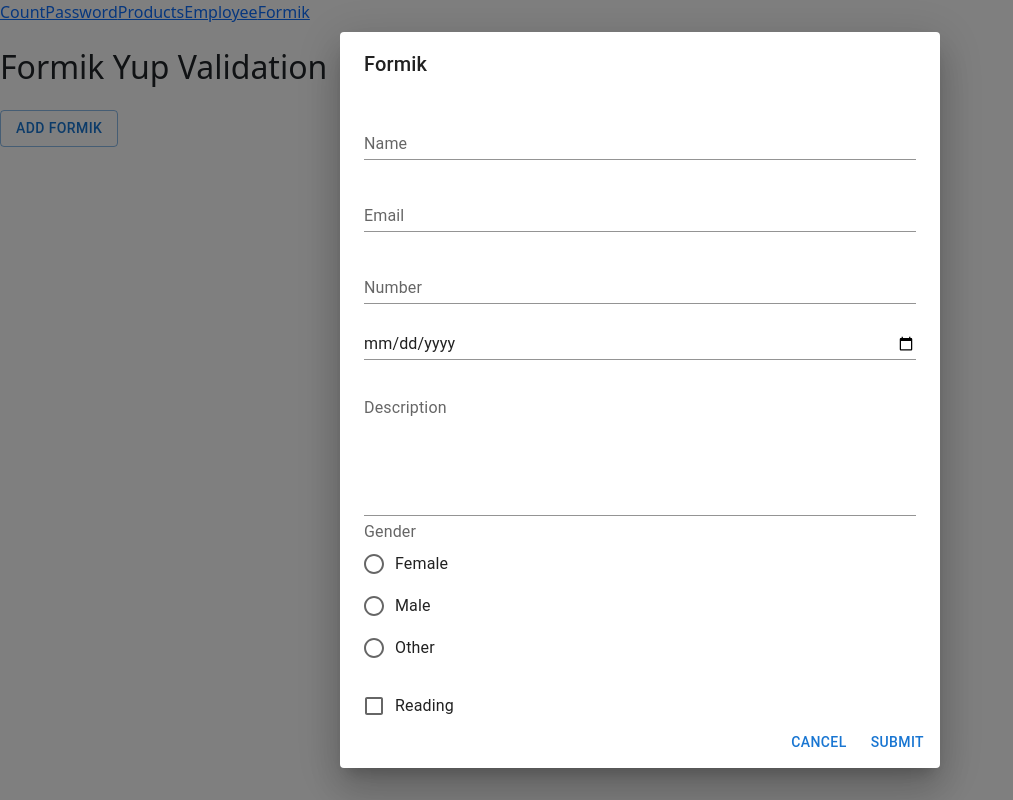
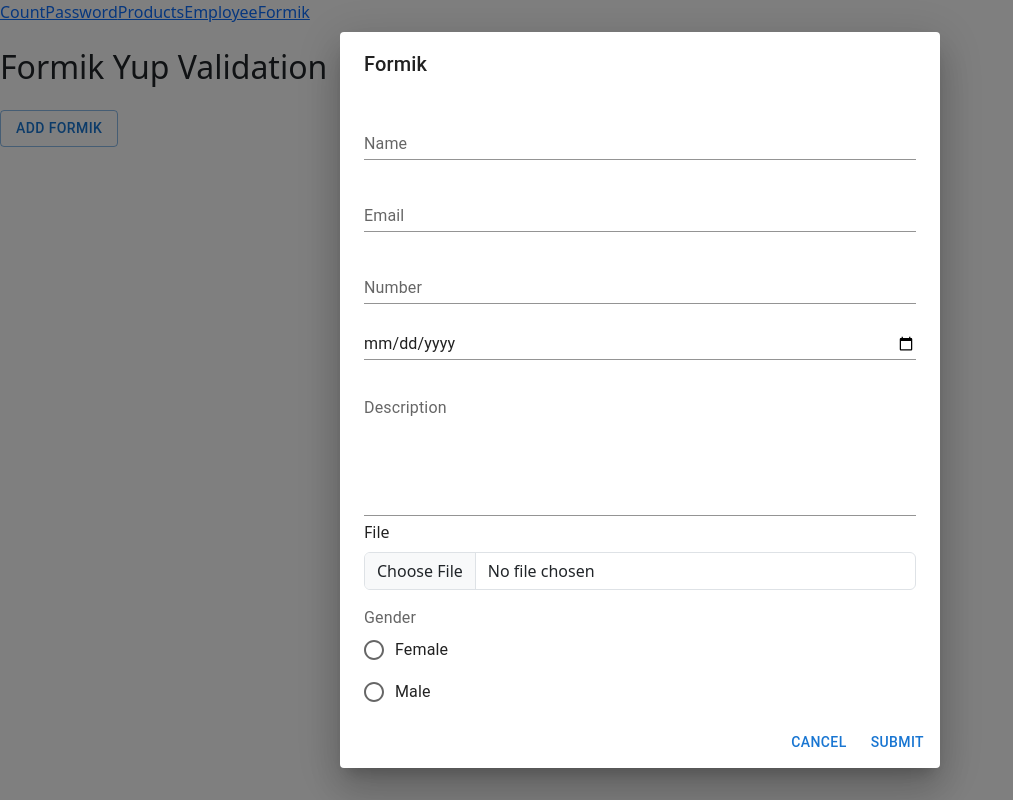
Before and after one commit to anubhavpandey2233-del/react_second_method, a React (Vite) app: page /validationyupformik in a window 1280 px wide. Both pictures are taken after a click on the button "ADD FORMIK". Shown: the whole page, without its empty margins (0-1013 px from the left). Built offline with nearby package versions, Linux system fonts and the light colour scheme.

Commit message:
validation

```diff
--- a/src/Container/ValidationYupFormik.jsx
+++ b/src/Container/ValidationYupFormik.jsx
@@ -16,6 +16,7 @@ import FormLabel from '@mui/material/FormLabel';
 import FormGroup from '@mui/material/FormGroup';
 import FormControlLabel from '@mui/material/FormControlLabel';
 import Checkbox from '@mui/material/Checkbox';
+import Form from 'react-bootstrap/Form';
 
 
 function ValidationYupFormik(props) {
@@ -55,8 +56,6 @@ function ValidationYupFormik(props) {
                 } else {
                     return false
                 }
-
-
             }),
 
         description: string()
@@ -77,15 +76,38 @@ function ValidationYupFormik(props) {
         // .min(5,"Minimu 5 letter required")
         // .max(20,"Maximum 20 letter you can write")
 
+        file: string()
+            .required()
+            .test("file", "Please choose file under given critegira", function (val) {
+
+                const allowedfiles = ['image/jpeg', 'image/jpg', 'image/png']
+
+                console.log(val.type, allowedfiles.includes(val.type));
+
+                if (allowedfiles.includes(val.type)) {
+                    return true;
+
+                    if (val.size < 2 * 1024 * 1024) {
+                        return true;
+                    } else {
+                        return false;
+                    }
+
+                } else {
+                    return false;
+                }
+
+            }),
+
         gender: string()
             .required("Please select gender"),
 
-        hobbies:string()
-        .required()
-        .test("hobbies","please select 2 hobby",function(val){
-            console.log(val);
+        hobbies: string()
+            .required()
+            .test("hobbies", "please select 2 hobby", function (val) {
+                console.log(val);
 
-        })
+            })
 
     })
 
@@ -96,6 +118,7 @@ function ValidationYupFormik(props) {
             number: '',
             date: '',
             description: '',
+            file: '',
             gender: '',
             hobbies: ''
         },
@@ -192,6 +215,21 @@ function ValidationYupFormik(props) {
                                 helperText={errors.description && touched.description ? errors.description : ''}
                             />
 
+                            <Form.Group controlId="formFile" className="mb-3">
+                                <Form.Label>File</Form.Label>
+                                <Form.Control
+                                    type="file"
+                                    name='file'
+                                    onChange={handleChange}
+                                    onBlur={handleBlur}
+                                />
+                                <p className='error'>
+                                    {
+                                        errors.file && touched.file ? errors.file : ''
+                                    }
+                                </p>
+                            </Form.Group>
+
                             <FormControl>
                                 <FormLabel id={`gender-label`}>Gender</FormLabel>
                                 <RadioGroup
@@ -216,7 +254,7 @@ function ValidationYupFormik(props) {
                                 onChange={handleChange}
                                 onBlur={handleBlur}
                             >
-                                <FormControlLabel control={<Checkbox />}  label="Reading" />
+                                <FormControlLabel control={<Checkbox />} label="Reading" />
                                 <FormControlLabel control={<Checkbox />} label="Traveling" />
                                 <FormControlLabel control={<Checkbox />} label="Singing" />
 
```
